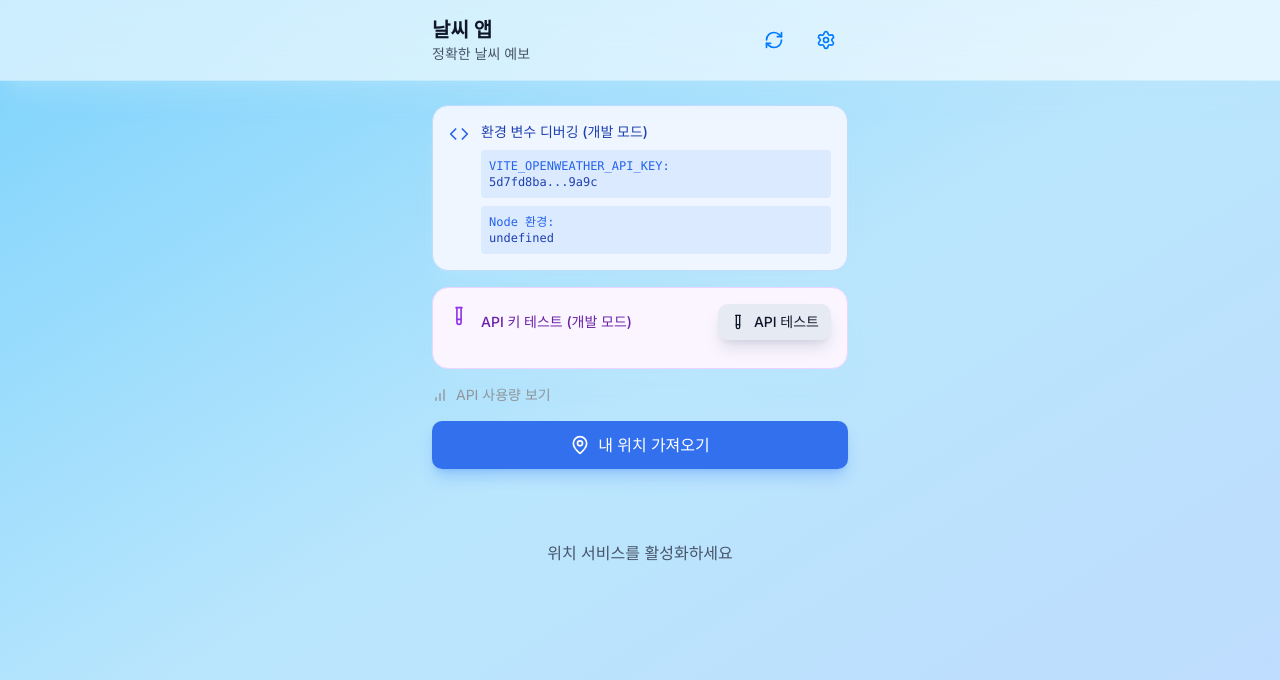
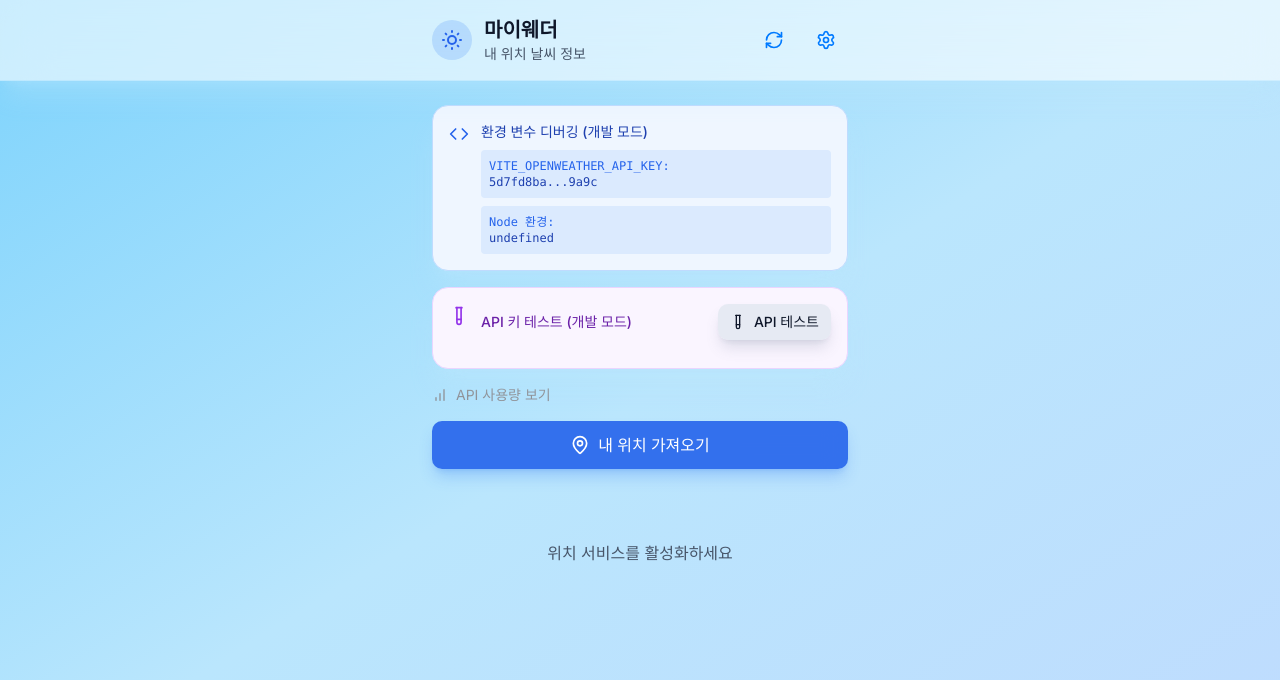
Before and after one commit to lhg1006/my-weather, a React (Vite) app: page / in a window 1280 px wide. Shown: the top 680 px of the page. Built offline with nearby package versions, Linux system fonts and the light colour scheme; no server answers.

Commit message:
헤더 디자인 개선: 마이웨더 브랜딩 및 햇님 아이콘 추가
- 앱 제목을 '마이웨더'로 변경
- 부제목을 '내 위치 날씨 정보'로 변경
- 햇님 아이콘 추가하여 브랜딩 강화
- 아이콘과 텍스트 레이아웃 개선

```diff
--- a/src/App.tsx
+++ b/src/App.tsx
@@ -98,13 +98,20 @@ function App() {
       {/* Header */}
       <header className="sticky top-0 z-40 bg-white/60 dark:bg-slate-800/70 backdrop-blur-xl border-b border-sky-300/20 dark:border-slate-600/30 shadow-xl shadow-sky-200/30 dark:shadow-slate-900/60 transition-all duration-300">
         <div className="max-w-md mx-auto px-4 py-4 flex items-center justify-between">
-          <div>
-            <h1 className="text-xl font-semibold text-slate-900 dark:text-white">
-              {t('app.title')}
-            </h1>
-            <p className="text-sm text-slate-600 dark:text-slate-300">
-              {t('app.subtitle')}
-            </p>
+          <div className="flex items-center space-x-3">
+            <div className="w-10 h-10 flex items-center justify-center rounded-full bg-blue-500/20 dark:bg-blue-400/20">
+              <svg className="w-6 h-6 text-blue-600 dark:text-blue-400" fill="none" stroke="currentColor" viewBox="0 0 24 24">
+                <path strokeLinecap="round" strokeLinejoin="round" strokeWidth={2} d="M12 3v1m0 16v1m9-9h-1M4 12H3m15.364 6.364l-.707-.707M6.343 6.343l-.707-.707m12.728 0l-.707.707M6.343 17.657l-.707.707M16 12a4 4 0 11-8 0 4 4 0 018 0z" />
+              </svg>
+            </div>
+            <div>
+              <h1 className="text-xl font-semibold text-slate-900 dark:text-white">
+                마이웨더
+              </h1>
+              <p className="text-sm text-slate-600 dark:text-slate-300">
+                내 위치 날씨 정보
+              </p>
+            </div>
           </div>
 
           <div className="flex items-center space-x-2">
```
